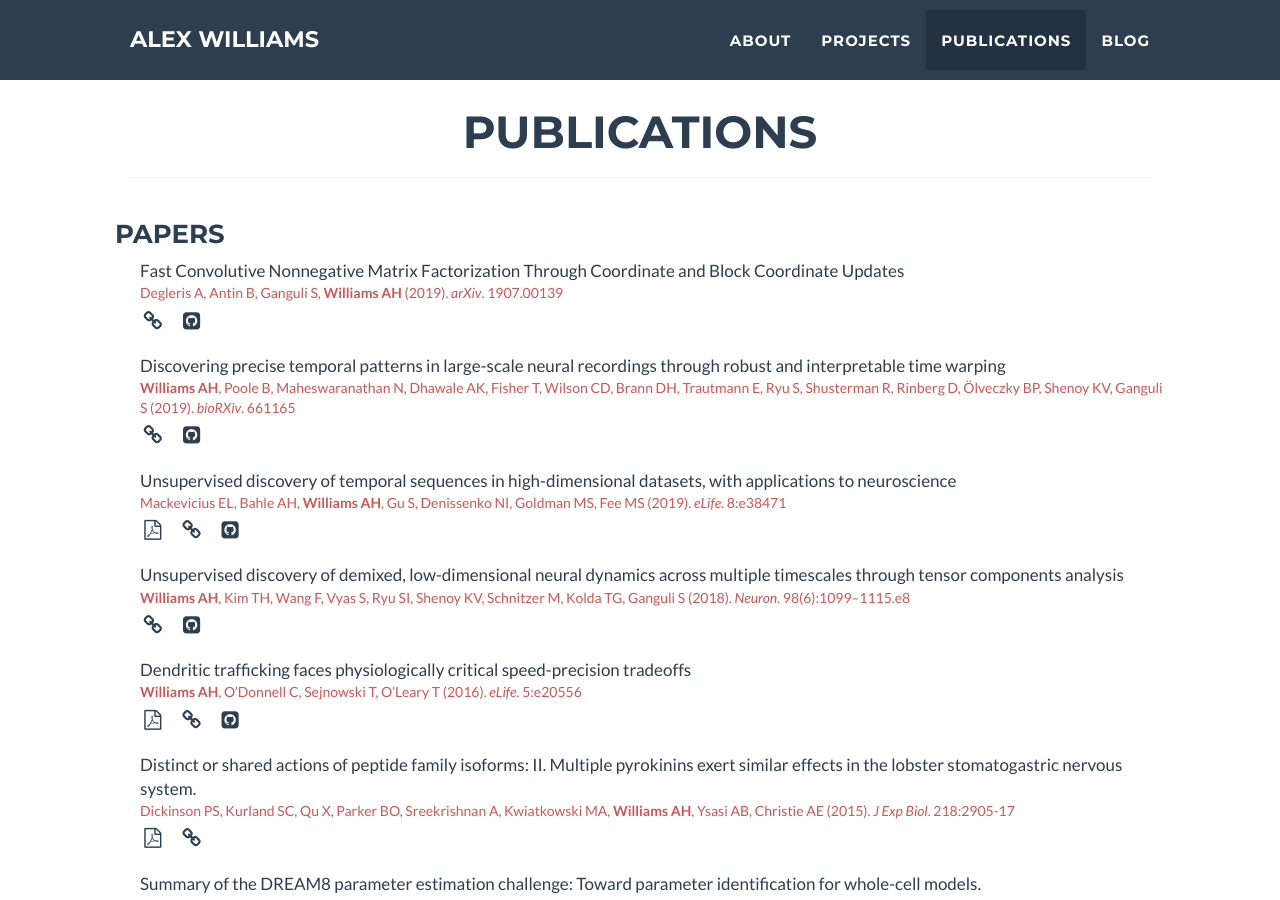
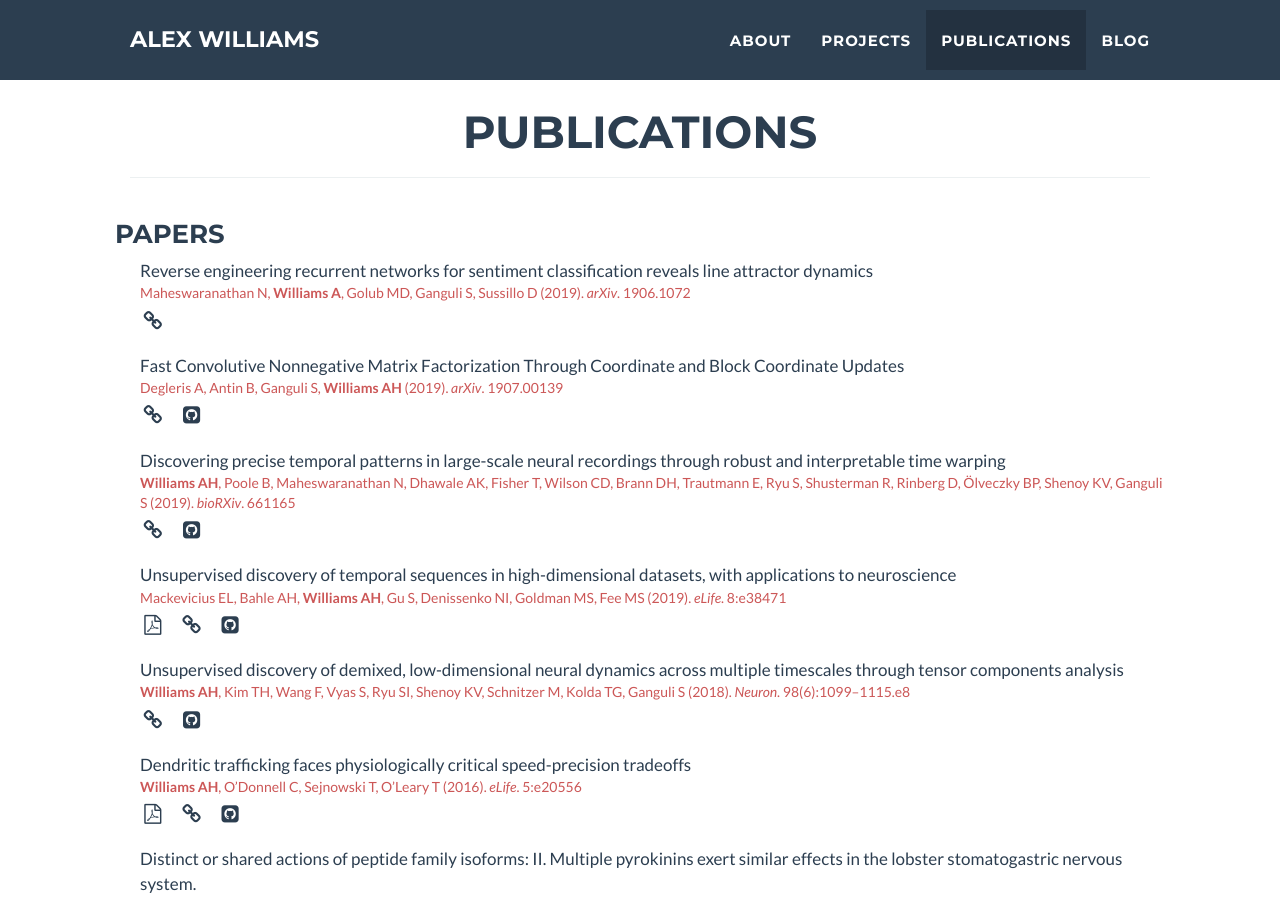
Before and after one commit to ahwillia/ahwillia.github.com, a Jekyll site: the page built from index.html, in a window 1280 px wide and 900 px high, scrolled down 2147 px. Built offline with Jekyll 4.4.1, drawn with Linux system fonts in a browser that asks for light colours; nearby versions of some CDN libraries; library files that are not in the unit come from our copies.

Commit message:
add sentiment analysis

```diff
--- a/_data/papers.yml
+++ b/_data/papers.yml
@@ -1,3 +1,10 @@
+- title: Reverse engineering recurrent networks for sentiment classification reveals line attractor dynamics
+  author: Maheswaranathan N, <b>Williams A</b>, Golub MD, Ganguli S, Sussillo D
+  year: 2019
+  journal: arXiv
+  pg: 1906.10720
+  link: https://arxiv.org/abs/1906.10720
+
 - title: Fast Convolutive Nonnegative Matrix Factorization Through Coordinate and Block Coordinate Updates
   author: Degleris A, Antin B, Ganguli S, <b>Williams AH</b>
   year: 2019
```
